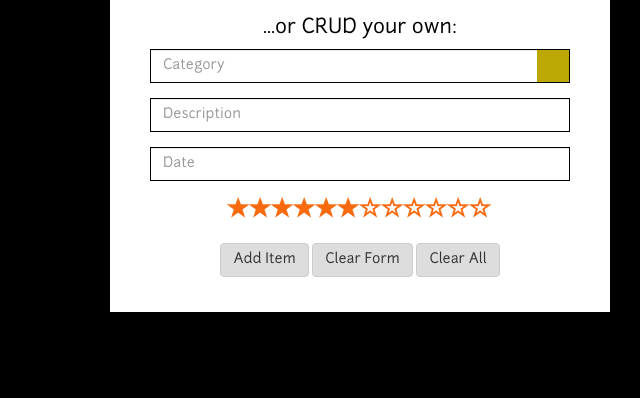
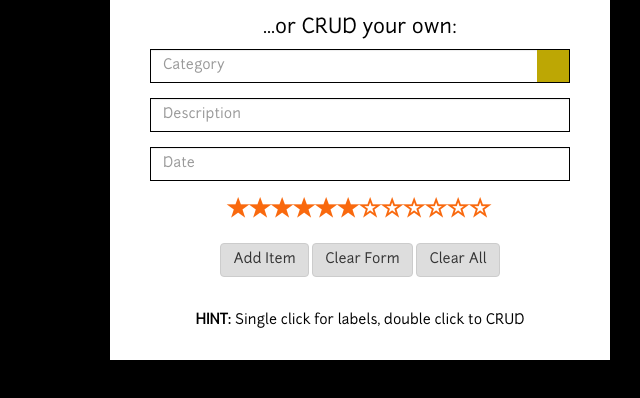
Before and after one commit to deetron101/CRUD-a-Visualization, a plain HTML site: page index.html in a window 1280 px wide. Shown: the part 148-546 px from the top of the page, without its empty margins (640-1280 px from the left). Drawn offline with Linux system fonts and the light colour scheme.

Commit message:
Adding small line of information

```diff
--- a/app/partials/main.html
+++ b/app/partials/main.html
@@ -37,6 +37,7 @@
 							<button class="btn btn-default" data-ng-click="crudCtrl.clearAll()">Clear All</button>
 						</div>
 					</form>
+                    <p class="info-small"><span>HINT:</span> Single click for labels, double click to CRUD</p>
 				</div>
 			</section>
 		</div>
--- a/sass/style.scss
+++ b/sass/style.scss
@@ -57,6 +57,15 @@ footer {
 
 p {
 	@include adjust-font-size-to(14px);
+}
+
+p.info-small {
+    padding-top: 20px;
+    font-size: 14px;
+    text-align: center;
+    span {
+        font-weight: bold;
+    }
 }
 
 form {
```
Also changed, not shown: css/style.css.
